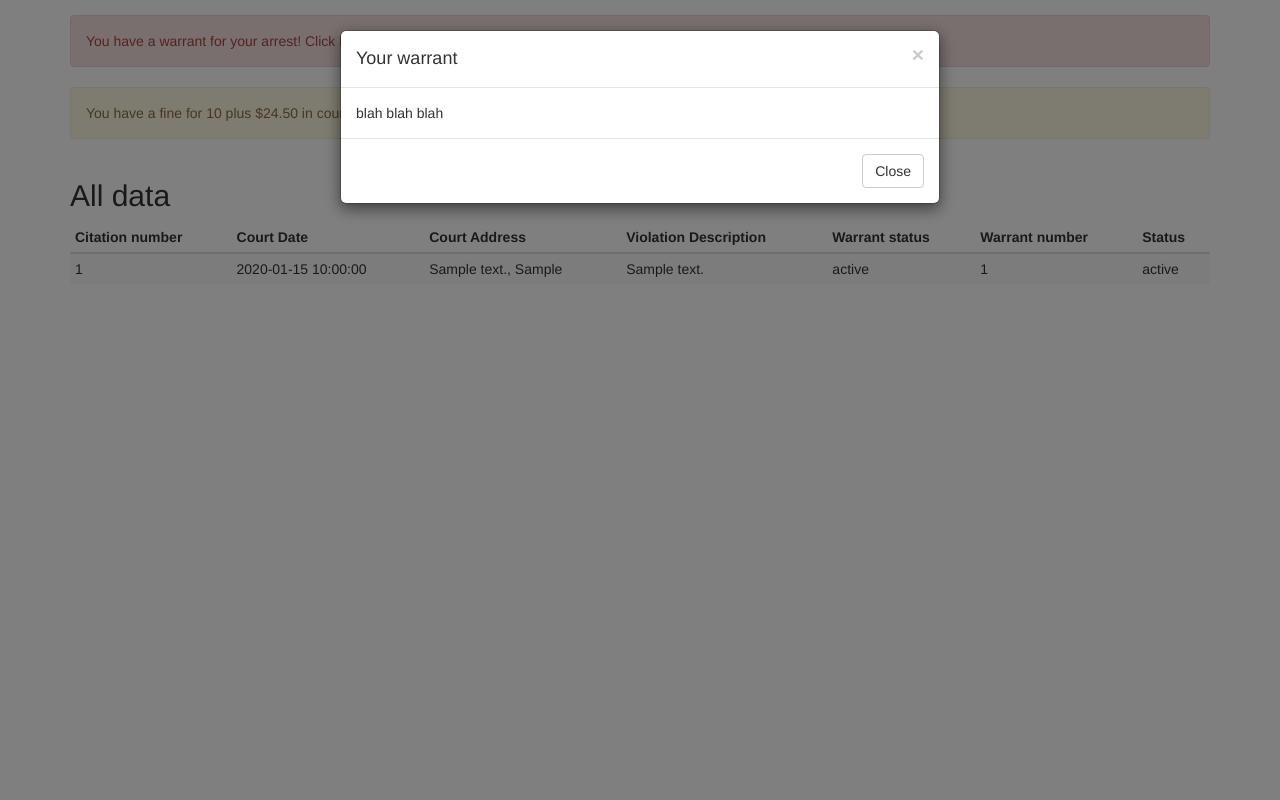
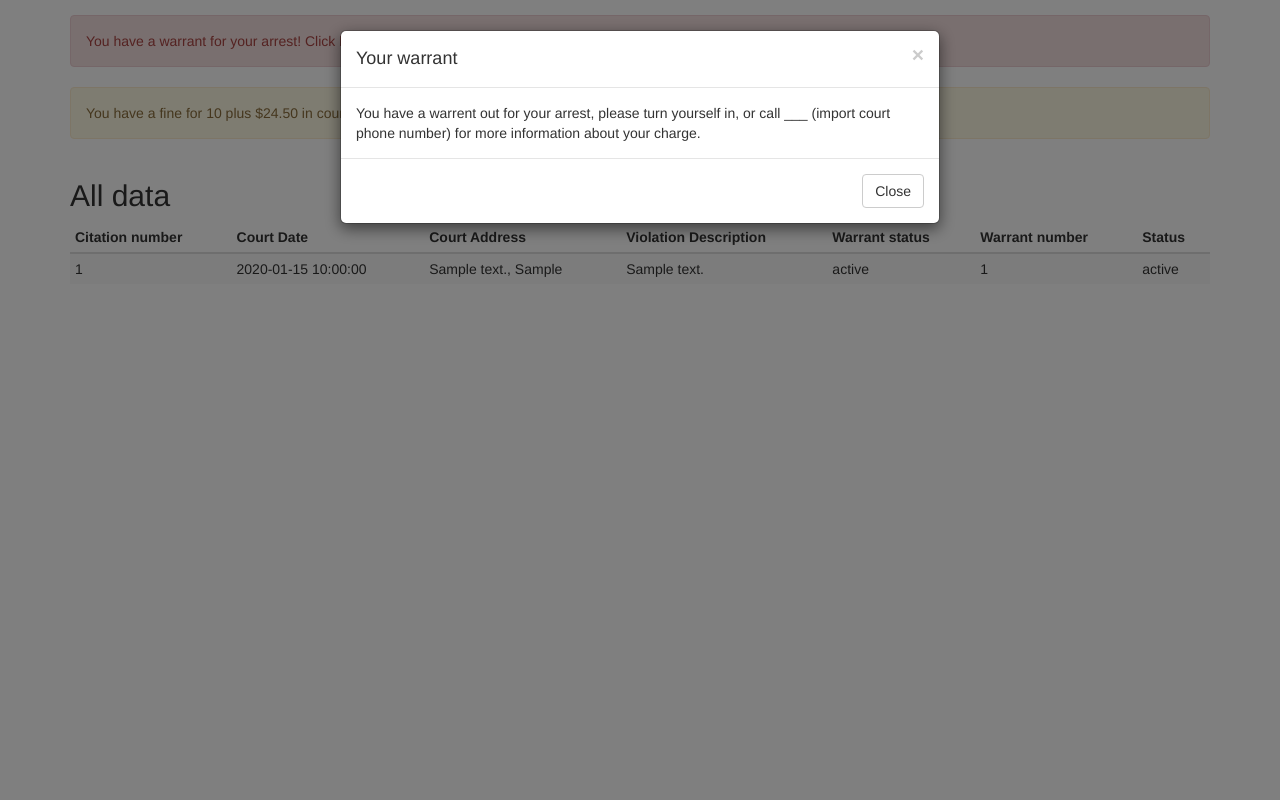
Before and after one commit to ixchi/GlobalHackV, a PHP site: template templates/search.twig in a window 1280 px wide, after a click on "You have a warrant for your arrest! Click here for more info". Run offline with PHP 8.4, Linux system fonts and the light colour scheme; the template is opened without the code that fills it: most values are stand-ins (such as "Sample title", 1, 10 or a date in 2020); some libraries are stand-ins or nearby versions.

Commit message:
Update search.twig

```diff
--- a/templates/search.twig
+++ b/templates/search.twig
@@ -62,7 +62,7 @@
 				</div>
 
 				<div class="modal-body">
-				blah blah blah
+				You have a warrent out for your arrest, please turn yourself in, or call ___ (import court phone number) for more information about your charge.
 				</div>
 
 				<div class="modal-footer">
@@ -82,7 +82,21 @@
 				</div>
 
 				<div class="modal-body">
-				blah blah blah
+					if balance out...
+					You owe _____ in fines, click ____ to pay your fine to ____ court
+					if (violation_description == Expired License Plates (Tags) ) no clue how to do this if statement. sorry
+
+					<b>To renew your license plates, you will need:</b>
+					<ol>
+	<li style="font-weight: 400;"><span style="font-weight: 400;">Your </span><a href="http://dor.mo.gov/img/renewalnotice.gif"><b>Vehicle Registration Renewal Notice</b></a><span style="font-weight: 400;">;</span></li>
+	<li style="font-weight: 400;"><span style="font-weight: 400;">A Missouri </span><a href="http://dor.mo.gov/motorv/help.php#safety"><b>safety inspection</b></a><span style="font-weight: 400;"> and/or</span><a href="http://dor.mo.gov/motorv/help.php#emissions"><b> emissions inspection</b></a><span style="font-weight: 400;"> certificate not more than 60 days old, if applicable;</span></li>
+	<li style="font-weight: 400;"><span style="font-weight: 400;">A </span><a href="http://dor.mo.gov/motorv/help.php#propertytax"><b>paid personal property tax receipt</b></a><span style="font-weight: 400;"> (original, copy, or electronic if legible) or a </span><a href="http://dor.mo.gov/motorv/help.php#nonassesment"><b>statement of non-assessment</b></a><span style="font-weight: 400;"> from your county of residence (or city of St. Louis) for the previous year for a one year registration, or receipts from the previous two years if the registration you are renewing was a two-year registration;</span></li>
+	<li style="font-weight: 400;"><span style="font-weight: 400;">A current </span><a href="http://dor.mo.gov/motorv/help.php#proofins"><b>insurance identification card</b></a><span style="font-weight: 400;"> (original, copy, or electronic if legible) or other proof of </span><a href="http://dor.mo.gov/drivers/insurinfo.php"><b>financial responsibility</b></a><span style="font-weight: 400;">; and</span></li>
+	<li style="font-weight: 400;"><a href="http://dor.mo.gov/motorv/fees.php#passenger"><b>The correct registration (license plate) and processing fee</b></a><span style="font-weight: 400;">.</span></li>
+	<li style="font-weight: 400;"><span style="font-weight: 400;">Then we need this point to be a catch all for stuff, however it will catch if he has a warrant out for his arrest. I guess talk about how if you can’t afford your stuff okay, big woop, set up a payment plan with the judge and contact your local court. </span></li>
+</ol>
+					<b>NOTE:</b><span style="font-weight: 400;"> A </span><a href="http://dor.mo.gov/motorv/help.php#penalties"><b>$5 renewal penalty</b></a><span style="font-weight: 400;"> will be charged if you renew your plates after the expiration date.</span>
+
 				</div>
 
 				<div class="modal-footer">
```
